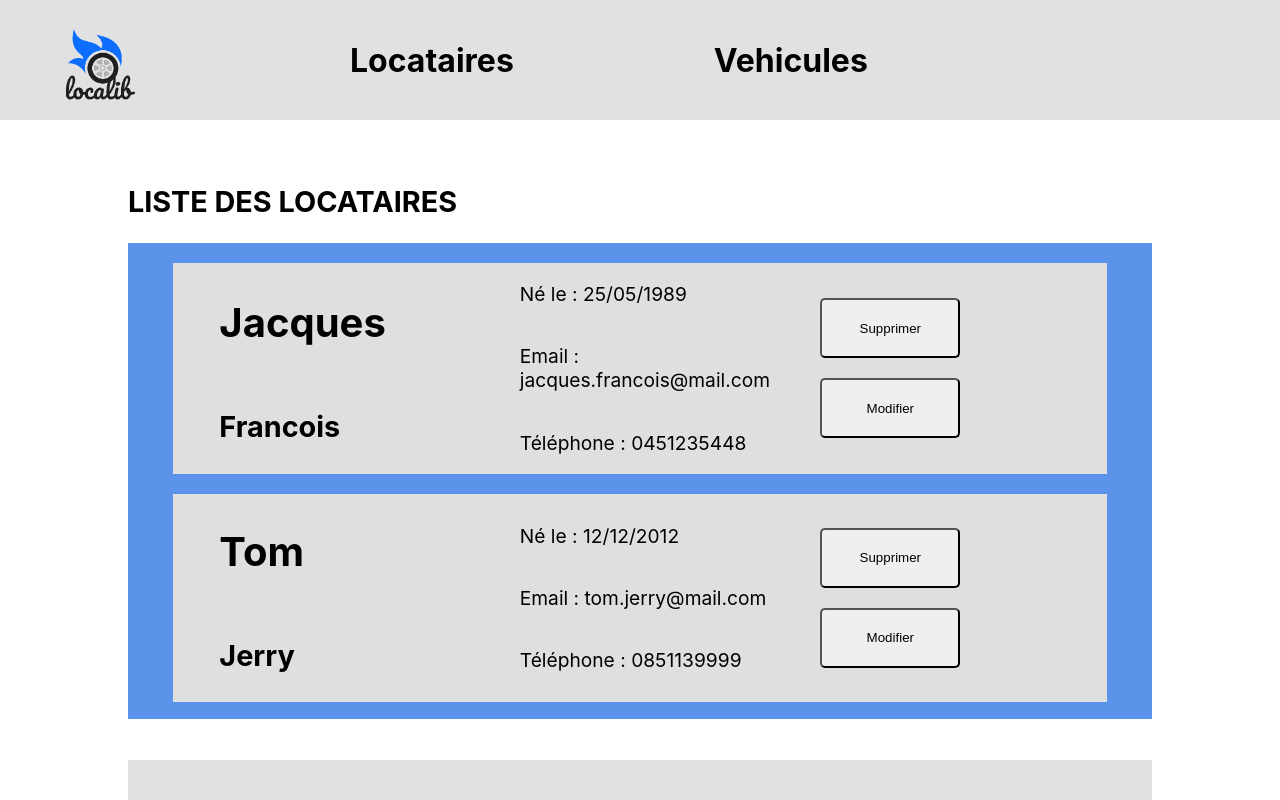
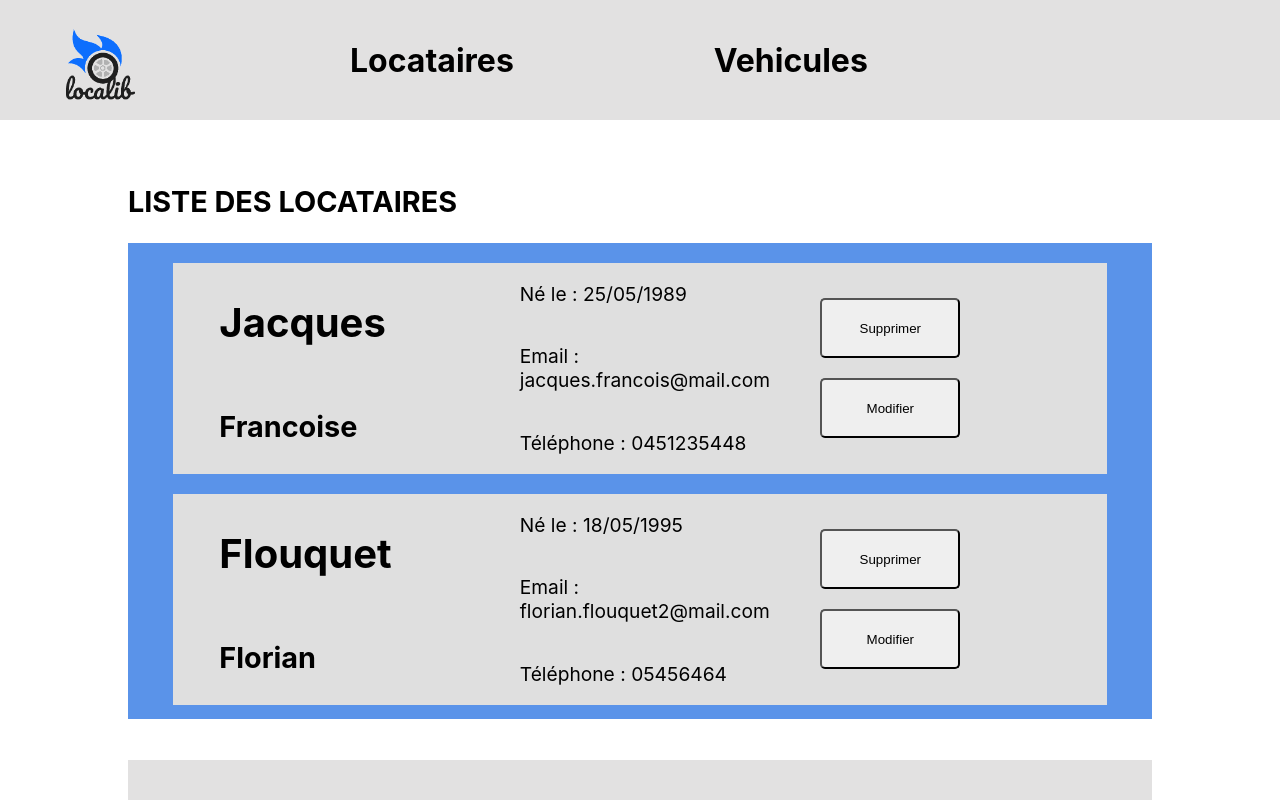
Before and after one commit to FlorianFlouquet/ECF-Front, a React (Create React App) app: page / in a window 1280 px wide. Shown: the top 800 px of the page. Built offline with nearby package versions, Linux system fonts and the light colour scheme; data requests are answered from the project's data file.

Commit message:
can now modify tenant details

```diff
--- a/db.json
+++ b/db.json
@@ -2,43 +2,11 @@
   "locataires": [
     {
       "nom": "Jacques",
-      "prenom": "Francois",
+      "prenom": "Francoise",
       "email": "jacques.francois@mail.com",
       "telephone": "0451235448",
       "dateNaissance": "25/05/1989",
       "id": 1
-    },
-    {
-      "nom": "Tom",
-      "prenom": "Jerry",
-      "email": "tom.jerry@mail.com",
-      "telephone": "0851139999",
-      "dateNaissance": "12/12/2012",
-      "id": 3
-    },
-    {
-      "nom": "Tanpis",
-      "prenom": "Bernard",
-      "email": "bernard.tanpis@mail.com",
-      "telephone": "0666666666",
-      "dateNaissance": "06/06/1966",
-      "id": 4
-    },
-    {
-      "nom": "Juste",
-      "prenom": "Bernadette",
-      "email": "juste.bernadette@mail.com",
-      "telephone": "0122334466",
-      "dateNaissance": "05/11/1999",
-      "id": 5
-    },
-    {
-      "nom": "LeGarsLa",
-      "prenom": "Aurelien",
-      "dateNaissance": "18/02/1959",
-      "email": "legarsla.aurelien@mail.com",
-      "telephone": "0233769656",
-      "id": 6
     },
     {
       "nom": "Flouquet",
@@ -47,6 +15,52 @@
       "email": "florian.flouquet2@mail.com",
       "telephone": "05456464",
       "id": 7
+    },
+    {
+      "nom": "Xavier",
+      "prenom": "Dupont de Ligonnès",
+      "dateNaissance": "23/01/1990",
+      "email": "xavier.dupont@mail.com",
+      "telephone": "02362514",
+      "id": 8
+    }
+  ],
+  "vehicules": [
+    {
+      "marque": "Peugeot",
+      "modele": "207",
+      "etat": "Bien",
+      "prix": "250",
+      "immatriculation": "AXF-12F-45F",
+      "type": "citadine",
+      "id": 1
+    },
+    {
+      "marque": "Renault",
+      "modele": "Clio",
+      "etat": "Tres bien",
+      "prix": "240",
+      "immatriculation": "AXF-12F-45F",
+      "type": "citadine",
+      "id": 2
+    },
+    {
+      "marque": "Peugeot",
+      "modele": "208",
+      "etat": "Correct",
+      "prix": "190",
+      "immatriculation": "AXF-12F-45F",
+      "type": "course",
+      "id": 3
+    },
+    {
+      "marque": "Citroen",
+      "modele": "C3",
+      "etat": "Excellent",
+      "prix": "300",
+      "immatriculation": "AXF-12F-45F",
+      "type": "cabriolet",
+      "id": 4
     }
   ]
 }
--- a/src/components/Locataire.tsx
+++ /dev/null
@@ -1,35 +0,0 @@
-import React from 'react'
-import { LocataireModel } from '../model/LocataireModel'
-import '../styles/locataire.css'
-
-interface Props {
-    data: LocataireModel
-    delete: (id: number) => void
-}
-
-export const Locataire = (props : Props) => {
-
-    const deleteLocataire = (id: number) => {
-        props.delete(id);
-    }
-
-    return (
-        <li  key={props.data.dateNaissance} className='locataire'>
-            <div className='locataire-content'>
-                <div>
-                    <h2>{props.data.nom}</h2>
-                    <h3>{props.data.prenom}</h3>
-                </div>
-                <div>
-                    <p>Né le : {props.data.dateNaissance}</p>
-                    <p>Email : {props.data.email}</p>
-                    <p>Téléphone : {props.data.telephone}</p>
-                </div>
-                <div>
-                    <button onClick={() => deleteLocataire(props.data.id)}>Supprimer</button>
-                    <button>Modifier</button>
-                </div>
-            </div>
-        </li>
-    )
-}
--- /dev/null
+++ b/src/components/locataires/ListData.tsx
@@ -0,0 +1,37 @@
+import React from 'react'
+import { LocataireModel } from '../../model/LocataireModel'
+
+interface Props {
+    data: LocataireModel,
+    delete: (id: number) => void,
+    changeEdit: () => void
+}
+
+export const ListData = (props: Props) => {
+
+    const deleteLocataire = (id: number) => {
+        props.delete(id);
+    }
+
+    const changeEdit = () => {
+        props.changeEdit();
+    }
+
+    return (
+        <>
+            <div>
+                <h2>{props.data.nom}</h2>
+                <h3>{props.data.prenom}</h3>
+            </div>
+            <div>
+                <p>Né le : {props.data.dateNaissance}</p>
+                <p>Email : {props.data.email}</p>
+                <p>Téléphone : {props.data.telephone}</p>
+            </div>
+            <div>
+                <button onClick={() => deleteLocataire(props.data.id)}>Supprimer</button>
+                <button onClick={changeEdit}>Modifier</button>
+            </div>
+        </>
+    )
+}
--- /dev/null
+++ b/src/components/locataires/ListEdit.tsx
@@ -0,0 +1,48 @@
+import React, { ChangeEvent, FormEvent, useState } from 'react'
+import { LocataireModel } from '../../model/LocataireModel'
+
+interface Props {
+    data: LocataireModel,
+    delete: (id: number) => void,
+    changeEdit: () => void,
+    editLocataire: (locataire: LocataireModel) => void
+}
+
+export const ListEdit = (props: Props) => {
+
+    const [locataire, setLocataire] = useState<LocataireModel>(props.data)
+
+    const handleChange = (event : ChangeEvent<HTMLInputElement>) => {
+        setLocataire({...locataire, [event.target.name] : event.target.value});
+    }
+
+    const deleteLocataire = (id: number) => {
+        props.delete(id);
+    }
+
+    const handleSubmit = (event: FormEvent<HTMLButtonElement>) => {
+        console.log("oui");
+
+        event.preventDefault();
+        props.editLocataire(locataire);
+        props.changeEdit();
+    }
+
+    return (
+        <>
+            <div>
+                <p>Nom: <input name='nom' onChange={(event) => handleChange(event)} type="text" value={locataire.nom}/></p>
+                <p>Prenom: <input name='prenom' onChange={(event) => handleChange(event)} type="text" value={locataire.prenom}/></p>
+            </div>
+            <div>
+                <p>Né le : <input name='dateNaissance' onChange={(event) => handleChange(event)} type="text" value={locataire.dateNaissance} /></p>
+                <p>Email : <input name='email' onChange={(event) => handleChange(event)} type="text" value={locataire.email} /></p>
+                <p>Téléphone : <input name='telephone' onChange={(event) => handleChange(event)} type="text" value={locataire.telephone} /></p>
+            </div>
+            <div>
+                <button onClick={() => deleteLocataire(props.data.id)}>Supprimer</button>
+                <button onClick={(event) => handleSubmit(event)}>Modifier</button>
+            </div>
+        </>
+    )
+}
--- /dev/null
+++ b/src/components/locataires/Locataire.tsx
@@ -0,0 +1,40 @@
+import React, { useState } from 'react'
+import { LocataireModel } from '../../model/LocataireModel'
+import '../../styles/locataire.css'
+import { ListData } from './ListData'
+import { ListEdit } from './ListEdit'
+
+interface Props {
+    data: LocataireModel
+    delete: (id: number) => void
+    editLocataire: (locataire: LocataireModel) => void
+}
+
+export const Locataire = (props : Props) => {
+
+    const [canEdit, setCanEdit] = useState(false)
+
+    const deleteLocataire = (id: number) => {
+        props.delete(id);
+    }
+
+    const changeEdit = () => {
+        setCanEdit(!canEdit);
+    }
+
+    const editLocataire = (locataire: LocataireModel) => {
+        props.editLocataire(locataire);
+    }
+
+    return (
+        <li  key={props.data.dateNaissance} className='locataire'>
+            <div className='locataire-content'>
+                {canEdit ?
+                    <ListEdit delete={deleteLocataire} editLocataire={editLocataire} changeEdit={changeEdit} data={props.data} />
+                    :
+                    <ListData delete={deleteLocataire} changeEdit={changeEdit} data={props.data} />
+                }
+            </div>
+        </li>
+    )
+}
--- a/src/components/LocataireFrom.tsx
+++ b/src/components/locataires/LocataireFrom.tsx
@@ -1,5 +1,5 @@
 import React, { ChangeEvent, FormEvent, useState } from 'react'
-import { LocataireModel } from '../model/LocataireModel'
+import { LocataireModel } from '../../model/LocataireModel'
 
 interface Props {
     addLocataire: (locataire: LocataireModel) => void
--- /dev/null
+++ b/src/model/VehiculeModel.ts
@@ -0,0 +1,9 @@
+export interface VehiculesModel {
+    marque: string,
+    type: string,
+    modele: string,
+    etat: string,
+    immatriculation: string,
+    prix: number,
+    id: number
+}
--- a/src/pages/LocatairesPage.tsx
+++ b/src/pages/LocatairesPage.tsx
@@ -1,6 +1,6 @@
 import React, { useEffect, useState } from 'react'
-import { Locataire } from '../components/Locataire'
-import { LocataireFrom } from '../components/LocataireFrom'
+import { Locataire } from '../components/locataires/Locataire'
+import { LocataireFrom } from '../components/locataires/LocataireFrom'
 import { LocataireModel } from '../model/LocataireModel'
 import { locataireService } from '../services/LocataireService'
 import '../styles/locatairesPage.css'
@@ -25,6 +25,10 @@ export const LocatairesPage = () => {
     locataireService.deleteLocataire(id).then((res) => setLocataires(res))
   }
 
+  const editLocataire = (locataire: LocataireModel) => {
+    locataireService.patchLocataire(locataire).then((res) => setLocataires(res))
+  }
+
 
   return (
     <>
@@ -34,7 +38,7 @@ export const LocatairesPage = () => {
           <div className='liste-locataires'>
             <ul>
               {locataires.map((item) => (
-                <Locataire data={item} delete={deleteLocataire} />
+                <Locataire data={item} delete={deleteLocataire} editLocataire={editLocataire} />
               ))}
             </ul>
           </div>
--- a/src/pages/VehiculesPage.tsx
+++ b/src/pages/VehiculesPage.tsx
@@ -1,7 +1,52 @@
-import React from 'react'
+import React, { useEffect, useState } from 'react'
+import { VehiculesModel } from '../model/VehiculeModel'
+import { vehiculesService } from '../services/VehiculesService'
+
+import '../styles/locatairesPage.css'
 
 export const VehiculesPage = () => {
+
+  const [vehicules, setVehicules] = useState<VehiculesModel[]>([{marque: "", type: "", prix: 0, modele: "", etat: "", immatriculation: "", id: 0}])
+
+  useEffect(() => {
+    findAllLocataire()
+  }, [])
+
+  const findAllLocataire = () => {
+    vehiculesService.findAllVehicules().then((res: any) => setVehicules(res))
+  }
+
+  const addLocataire = (vehicule: VehiculesModel) => {
+      vehiculesService.addVehicules(vehicule).then((res) => setVehicules(res))
+  }
+
+  const deleteLocataire = (id: number) => {
+    vehiculesService.deleteVehicule(id).then((res) => setVehicules(res))
+  }
+
+  const editLocataire = (locataire: VehiculesModel) => {
+    vehiculesService.patchVehicule(locataire).then((res) => setVehicules(res))
+  }
+
+
   return (
-    <div>VehiculesPage</div>
+    <>
+      <div className='locataire-page'>
+        <div className='locataire-page-content-holder'>
+          <h2>Liste des locataires</h2>
+          <div className='liste-locataires'>
+            <ul>
+              {/* {locataires.map((item) => (
+                <Locataire data={item} delete={deleteLocataire} editLocataire={editLocataire} />
+              ))} */}
+            </ul>
+          </div>
+        </div>
+        {/* <button>Ajouter un locataire</button> */}
+        <div className='form-holder'>
+          {/* <LocataireFrom addLocataire={addLocataire} /> */}
+        </div>
+      </div>
+    </>
   )
 }
--- a/src/services/LocataireService.ts
+++ b/src/services/LocataireService.ts
@@ -28,6 +28,16 @@ class LocataireService {
             method: 'DELETE'
         }).then(() => this.findAllLocataire());
     }
+
+    patchLocataire = (locataire: LocataireModel) => {
+        return fetch(`${API_URL}/${locataire.id}`,{
+            method: "PATCH",
+            headers: {
+                'Content-Type': 'application/json'
+            },
+            body: JSON.stringify(locataire)
+        }).then(() => this.findAllLocataire());
+    }
 }
 
 export const locataireService = Object.freeze(new LocataireService());
--- /dev/null
+++ b/src/services/VehiculesService.ts
@@ -0,0 +1,43 @@
+import { VehiculesModel } from "../model/VehiculeModel";
+
+const API_URL = "http://localhost:3000/vehicules"
+
+class VehiculeService {
+    findAllVehicules = () : any => {
+        return fetch(API_URL).then(res => {
+            return res.json();
+        }).then(res => {
+            return res;
+        }).catch(err => {
+            console.error(err)
+        })
+    }
+
+    addVehicules = (vehicule: VehiculesModel) => {
+        return fetch(API_URL, {
+            method: 'POST',
+            headers: {
+                'Content-Type': 'application/json'
+            },
+            body: JSON.stringify(vehicule)
+        }).then(() => this.findAllVehicules());
+    }
+
+    deleteVehicule = (id : number) => {
+        return fetch(`${API_URL}/${id}`, {
+            method: 'DELETE'
+        }).then(() => this.findAllVehicules());
+    }
+
+    patchVehicule = (vehicule: VehiculesModel) => {
+        return fetch(`${API_URL}/${vehicule.id}`,{
+            method: "PATCH",
+            headers: {
+                'Content-Type': 'application/json'
+            },
+            body: JSON.stringify(vehicule)
+        }).then(() => this.findAllVehicules());
+    }
+}
+
+export const vehiculesService = Object.freeze(new VehiculeService());
```
